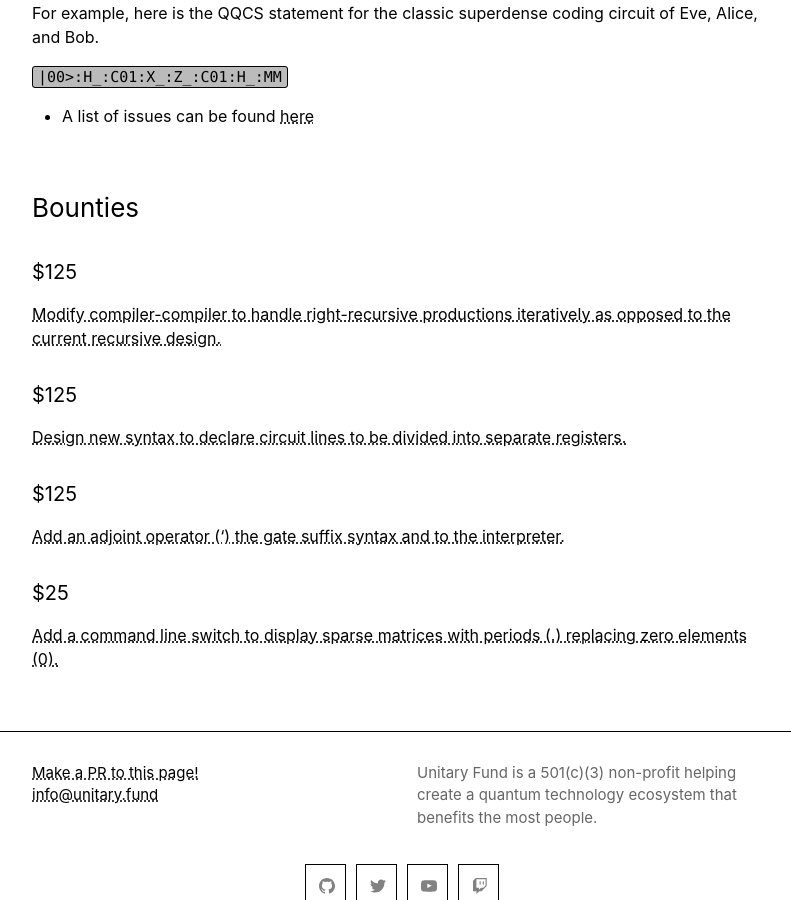
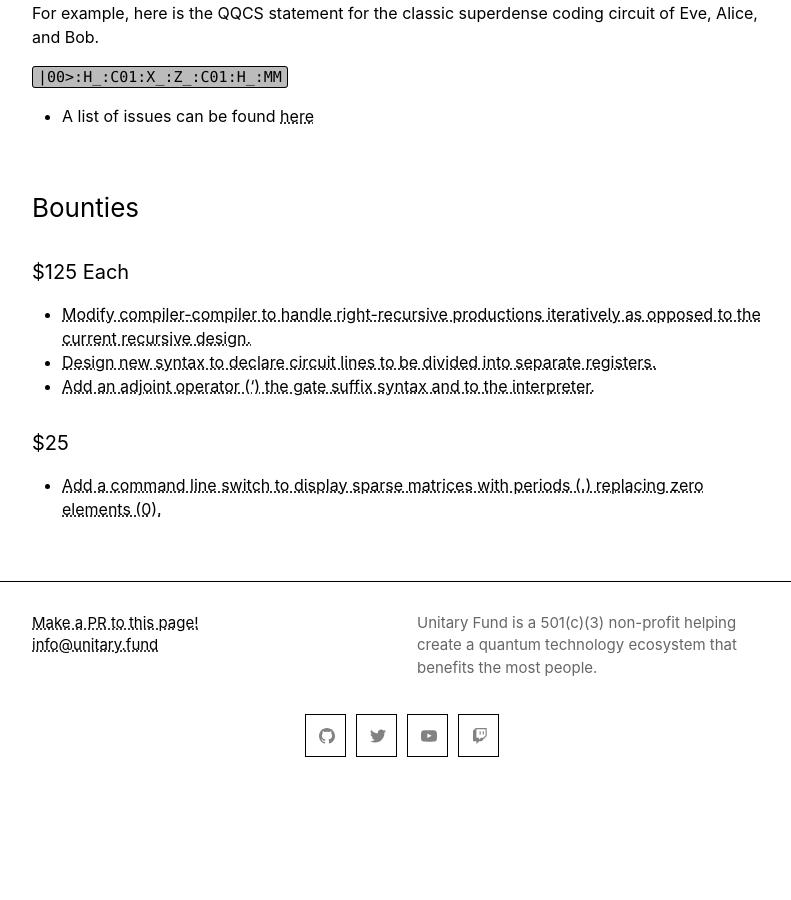
Before and after one commit to unitaryfund/unitaryhack2021, a Jekyll site: the page built from participating-projects.md, in a window 1280 px wide and 900 px high, scrolled down 6014 px. Shown: the whole window, without its empty margins (238-1029 px from the left). Built offline with Jekyll 4.4.1, drawn with Linux system fonts in a browser that asks for light colours; after the commit the page ends 6806 px from its top, so only the background shows below that.

Commit message:
Update participating-projects.md
Restructure issues.

```diff
--- a/participating-projects.md
+++ b/participating-projects.md
@@ -199,15 +199,10 @@ For example, here is the QQCS statement for the classic superdense coding circui
 
 ### Bounties
 
-#### $125
-[Modify compiler-compiler to handle right-recursive productions iteratively as opposed to the current recursive design.](https://github.com/dde/qqcs/issues/14)
-
-
-#### $125
-[Design new syntax to declare circuit lines to be divided into separate registers.](https://github.com/dde/qqcs/issues/15)
-
-#### $125
-[Add an adjoint operator (') the gate suffix syntax and to the interpreter.](https://github.com/dde/qqcs/issues/16)
+#### $125 Each
+- [Modify compiler-compiler to handle right-recursive productions iteratively as opposed to the current recursive design.](https://github.com/dde/qqcs/issues/14)
+- [Design new syntax to declare circuit lines to be divided into separate registers.](https://github.com/dde/qqcs/issues/15)
+- [Add an adjoint operator (') the gate suffix syntax and to the interpreter.](https://github.com/dde/qqcs/issues/16)
 
 #### $25
-[Add a command line switch to display sparse matrices with periods (.) replacing zero elements (0).](https://github.com/dde/qqcs/issues/18)
+- [Add a command line switch to display sparse matrices with periods (.) replacing zero elements (0).](https://github.com/dde/qqcs/issues/18)
```
